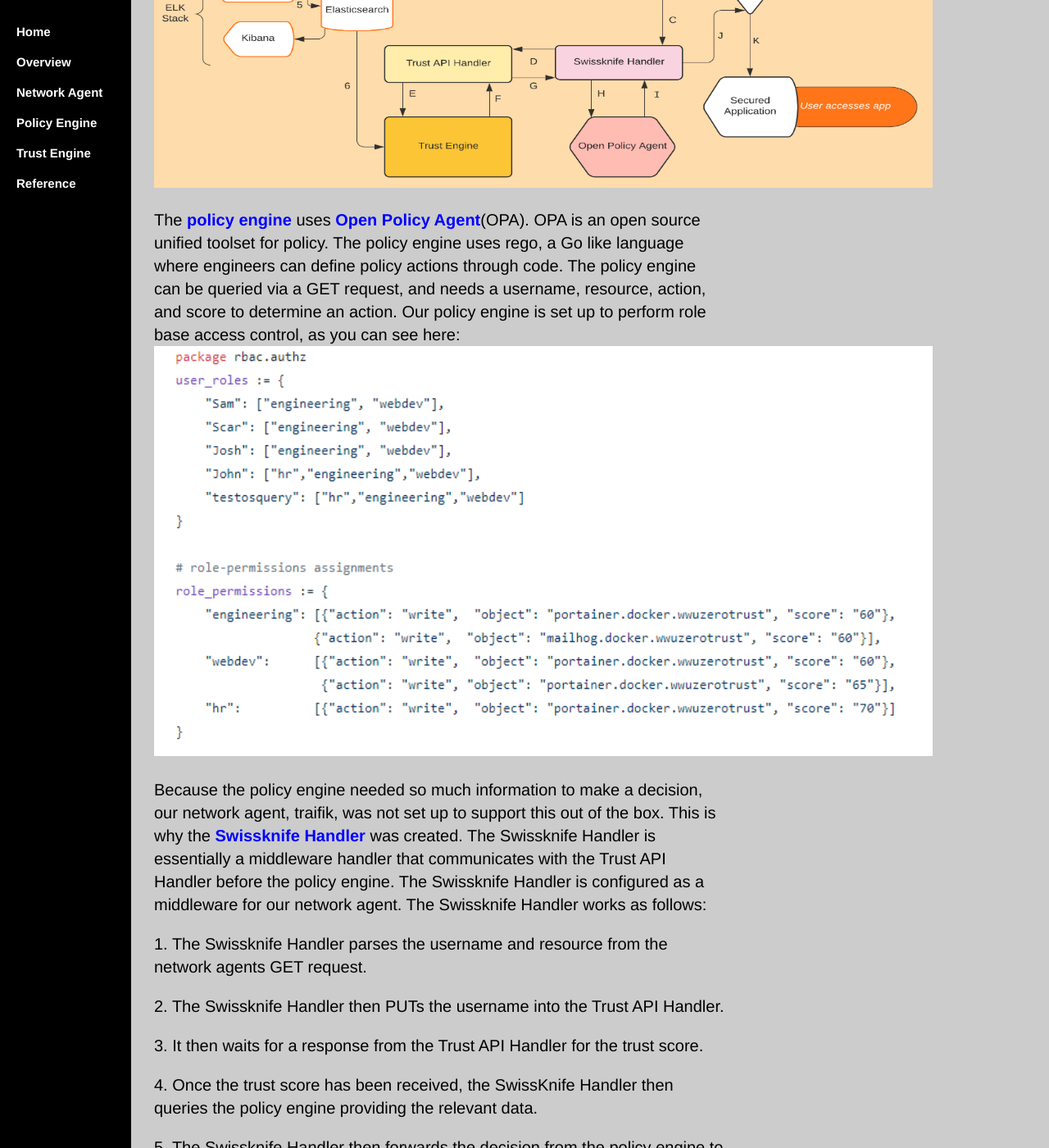
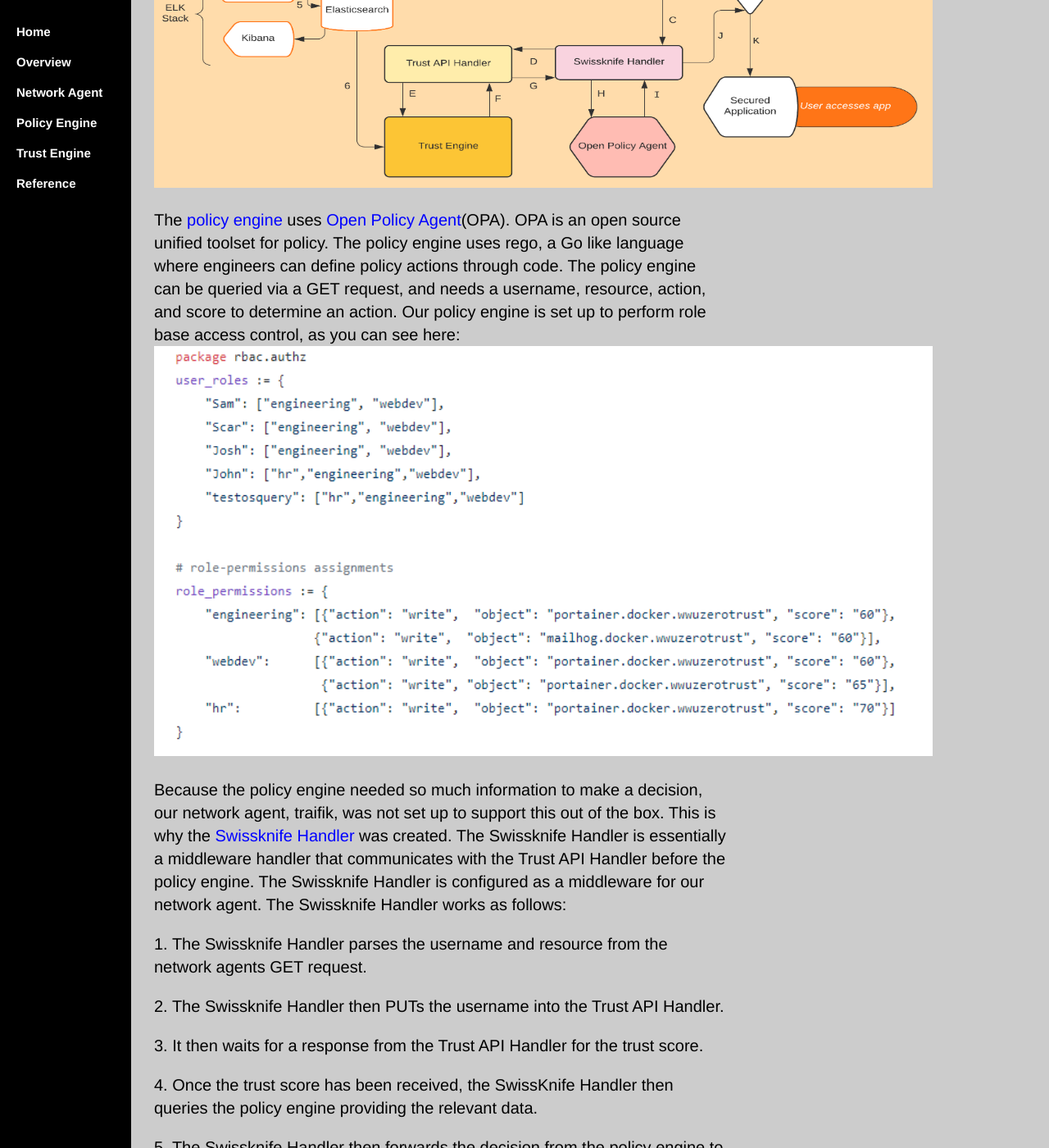
Before and after one commit to WWUZeroTrust/WWUZeroTrust.github.io, a Jekyll site: the page PolicyEngine/index.html, which Jekyll copies as it is, in a window 1280 px wide and 1400 px high, scrolled down 370 px. Shown: the whole window at 82% size. Built offline with Jekyll 4.4.1, drawn with Linux system fonts in a browser that asks for light colours.

Commit message:
Update index.html

```diff
--- a/PolicyEngine/index.html
+++ b/PolicyEngine/index.html
@@ -78,20 +78,18 @@
     display: inline;
     margin-right: 20px;
 }
-a {
-    text-decoration: none;
-    color: white;
-}
-a:hover {
-    text-decoration: underline;
-}
-b {
-    text-decoration: none;
-    color: blue;
-}
-b:hover {
-    text-decoration: underline;
-}
+A.class1 {color:white;}
+A.class1:link  {text-decoration: none; color: white;}
+A.class1:visited {text-decoration: none; color: white;}
+A.class1:hover {text-decoration: underline; color: white;}
+A.class1:active {text-decoration: none; color: white;}
+
+
+A.class2 {color:blue;}
+A.class2:link {text-decoration: none; color: blue;}
+A.class2:visited {text-decoration: none; color: blue;}
+A.class2:hover {text-decoration: underline; color: blue;}
+A.class2:active {text-decoration: none; color: blue;}
 p {
     font-size: 1em;
     line-height: 1.4em;
@@ -116,9 +114,9 @@
 	<h1>Policy Engine</h1>
 
 <img src="/image/Flowchart_OPA_Handlers.png" alt="hi" class="inline" height="500" width="950"/>
-<p>The <b href="https://github.com/WWUZeroTrust/OPA">policy engine</b> uses <b href="https://www.openpolicyagent.org/">Open Policy Agent</b>(OPA). OPA is an open source unified toolset for policy. The policy engine uses rego, a Go like language where engineers can define policy actions through code. The policy engine can be queried via a GET request, and needs a username, resource, action, and score to determine an action. Our policy engine is set up to perform role base access control, as you can see here:<br>
+<p>The <a href="https://github.com/WWUZeroTrust/OPA" class="class2">policy engine</a> uses <a href="https://www.openpolicyagent.org/" class="class2">Open Policy Agent</a>(OPA). OPA is an open source unified toolset for policy. The policy engine uses rego, a Go like language where engineers can define policy actions through code. The policy engine can be queried via a GET request, and needs a username, resource, action, and score to determine an action. Our policy engine is set up to perform role base access control, as you can see here:<br>
 <img src="/image/User_Roles_Policy.PNG" alt="hi" class="inline" height="500" width="950"/>
-<p>Because the policy engine needed so much information to make a decision, our network agent, traifik, was not set up to support this out of the box. This is why the <b href="https://github.com/WWUZeroTrust/Swissknife_Handler/blob/master/handler.py">Swissknife Handler</b> was created. The Swissknife Handler is essentially a middleware handler that communicates with the Trust API Handler before the policy engine. The Swissknife Handler is configured as a middleware for our network agent. The Swissknife Handler works as follows:</p>
+<p>Because the policy engine needed so much information to make a decision, our network agent, traifik, was not set up to support this out of the box. This is why the <a href="https://github.com/WWUZeroTrust/Swissknife_Handler/blob/master/handler.py" class="class2">Swissknife Handler</a> was created. The Swissknife Handler is essentially a middleware handler that communicates with the Trust API Handler before the policy engine. The Swissknife Handler is configured as a middleware for our network agent. The Swissknife Handler works as follows:</p>
 <p>1.	The Swissknife Handler parses the username and resource from the network agents GET request.</p>
 <p>2.	The Swissknife Handler then PUTs the username into the Trust API Handler.</p>
 <p>3.	It then waits for a response from the Trust API Handler for the trust score.</p>
```
